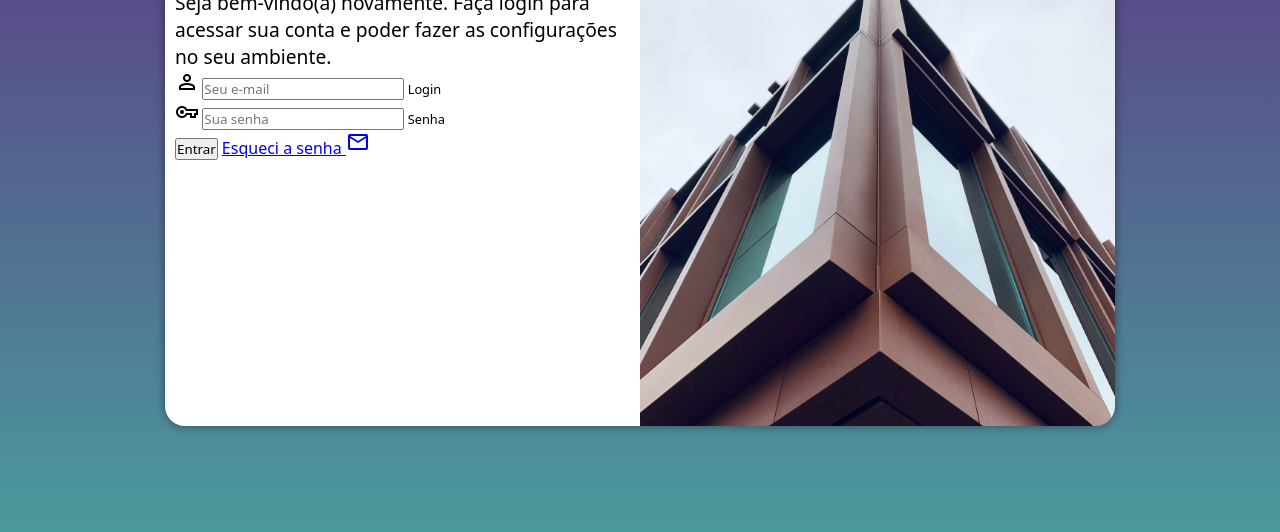
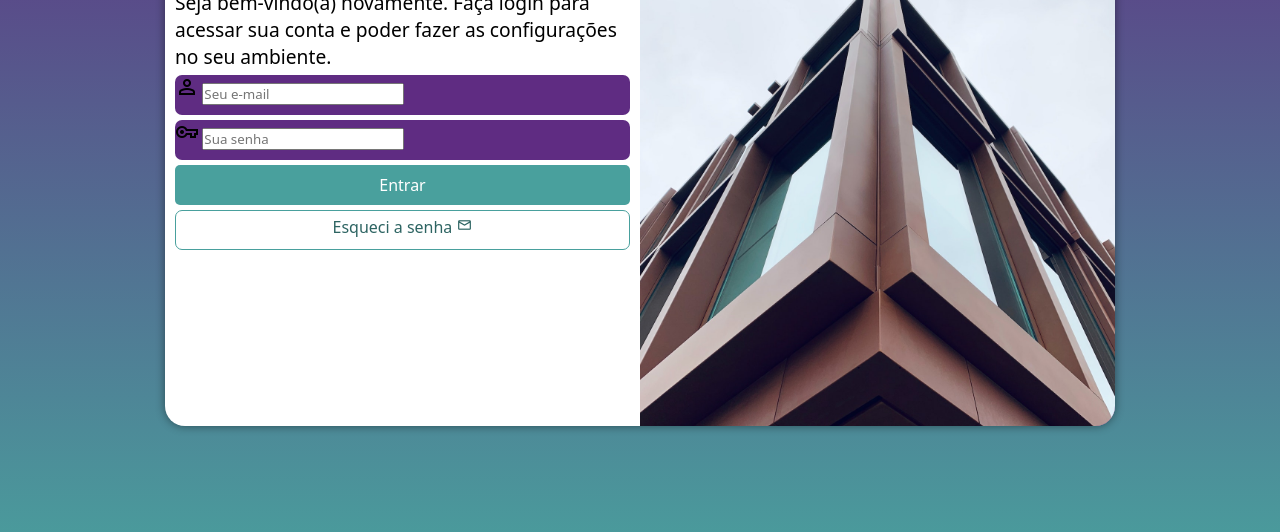
Before and after one commit to talitasdias/projeto-login, a plain HTML site: page index.html in a window 1280 px wide. Shown: the part 224-756 px from the top of the page. Drawn offline with nearby package versions, Linux system fonts and the light colour scheme.

Commit message:
configurando o formulario

```diff
--- a/estilos/style.css
+++ b/estilos/style.css
@@ -62,6 +62,57 @@
     font-size: 0.8em;
 }
 
+form > div.campo{
+    background-color: #5f2c82;
+    display: block;
+    height: 40px;
+    border-radius: 7px;
+    margin: 5px 0px;
+}
+
+div.campo > label{
+    display: none;
+}
+
 div.campo{
     font-size: 0.8em;
 }
+
+form > input[type=submit] {
+    display: block;
+    font-size: 1em;
+    width: 100%;
+    height: 40px;
+    background-color: var(--cor01);
+    color: white;
+    border: none;
+    border-radius: 5px;
+    cursor: pointer;
+}
+
+form > input[type=submit]:hover {
+    background-color: #2d6462;
+}
+
+form > a.botao{
+    display: block;
+    text-align: center;
+    font-size: 1em;
+    width: 100%;
+    height: 40px;
+    padding-top: 5px;
+    margin-top: 5px;
+    background-color: white;
+    color: #2d6462;
+    border: 1px solid #49a09d;
+    border-radius: 7px;
+    text-decoration: none;
+}
+
+form > a.botao:hover{
+    background-color: #6cd3cf;
+}
+
+form > a.botao > span{
+    font-size: 1em;
+}
--- a/index.html
+++ b/index.html
@@ -34,7 +34,7 @@
                         <label for="isenha">Senha</label>
                     </div>
                     <input type="submit" value="Entrar">
-                    <a href="esqueci.html">
+                    <a class="botao" href="esqueci.html">
                         Esqueci a senha <span class="material-symbols-outlined">
                             mail
                             </span>
```
